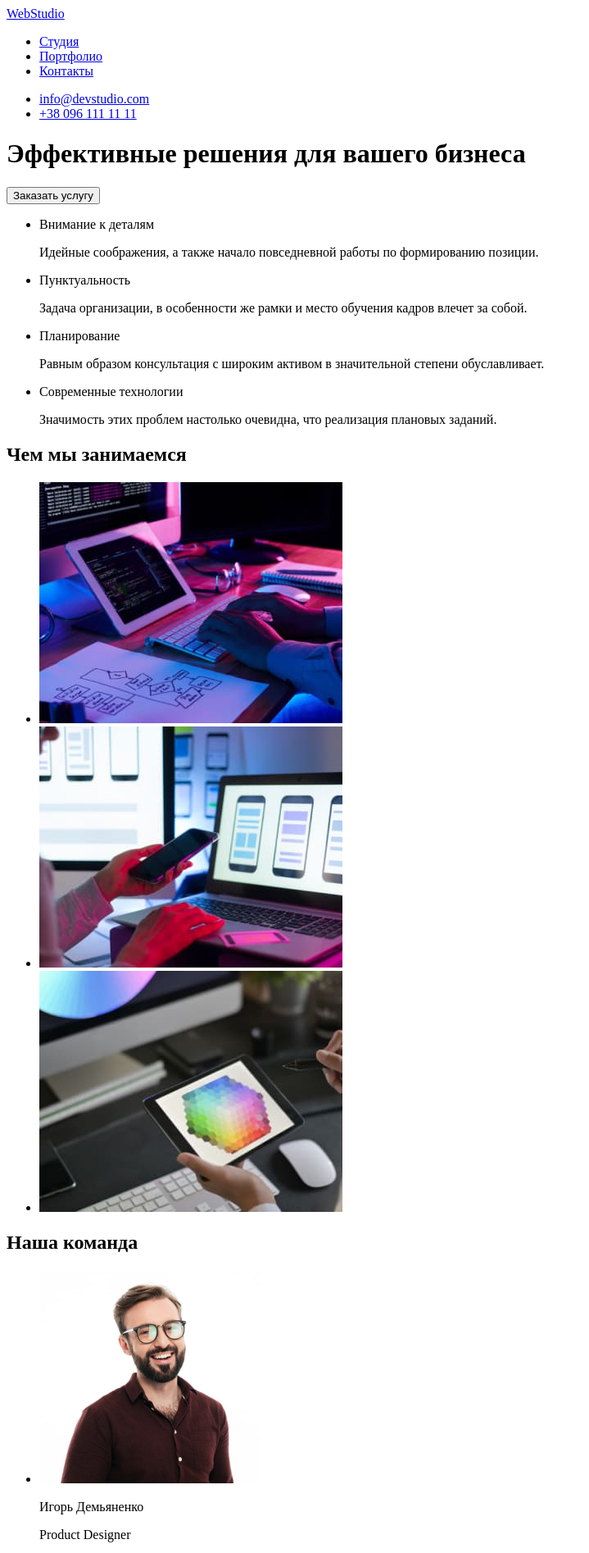
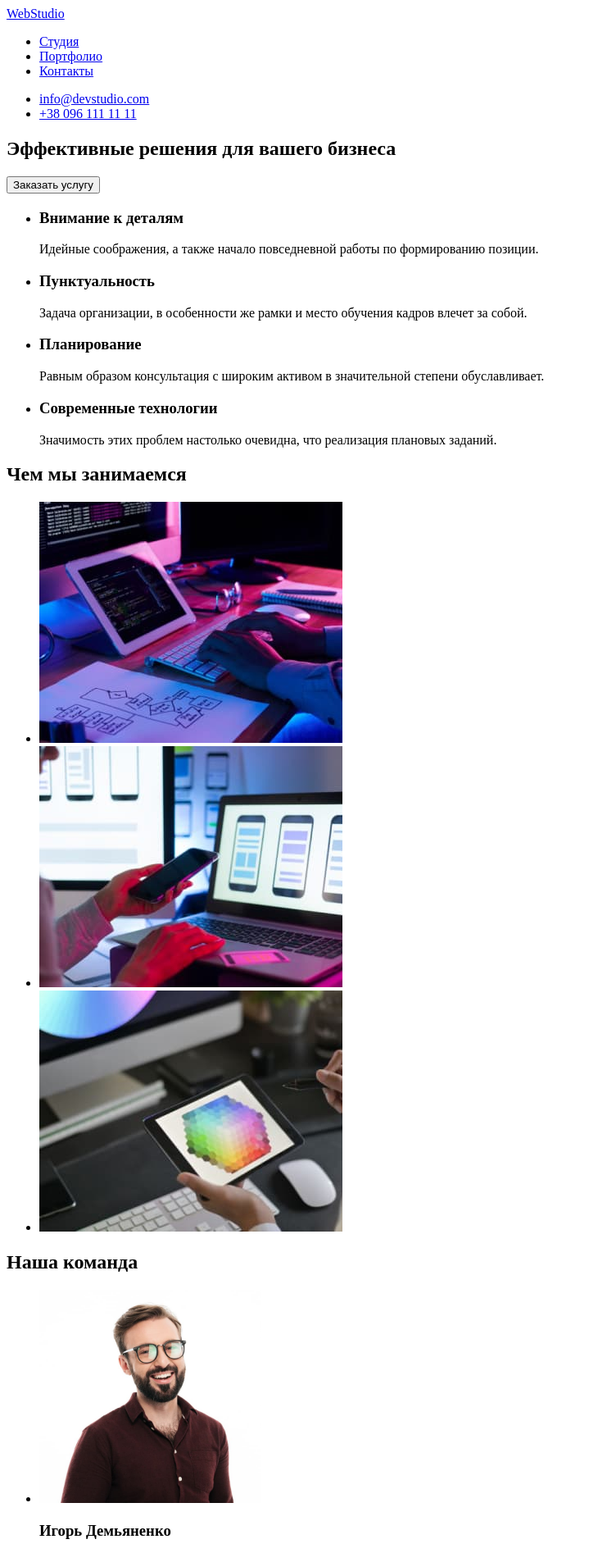
Before and after one commit to ArturKandyba/goit-markup-hw-01, a plain HTML site: page index.html in a window 1280 px wide. Shown: the top 1894 px of the page at 82% size, without its empty margins (0-719 px from the left). Drawn offline with Linux system fonts and the light colour scheme.

Commit message:
Правка ошибок

```diff
--- a/index.html
+++ b/index.html
@@ -10,9 +10,9 @@
   <body>
     <!-- Navigation and contacts section -->
     <header>
-      <a href="/" class="web-studio-design">WebStudio</a>
       <!-- Navigation -->
       <nav>
+        <a href="/" class="web-studio-design">WebStudio</a>
         <ul>
           <li><a href="Студия">Студия</a></li>
           <li><a href="Портфолио">Портфолио</a></li>
@@ -24,36 +24,36 @@
         <li><a href="mailto:info@devstudio.com">info@devstudio.com</a></li>
         <li><a href="tel:+380961111111">+38 096 111 11 11</a></li>
       </ul>
-      <!-- Heading -->
-      <div>
-        <h1>Эффективные решения для вашего бизнеса</h1>
-        <button type="button">Заказать услугу</button>
-      </div>
     </header>
     <!-- Main section -->
     <main>
+      <!-- Heading -->
+      <section>
+        <h1>Эффективные решения для вашего бизнеса</h1>
+        <button type="button">Заказать услугу</button>
+      </section>
       <!-- Features -->
       <ul class="features">
         <li>
-          <p class="features-heading">Внимание к деталям</p>
+          <h3 class="features-heading">Внимание к деталям</h3>
           <p class="features-description">
             Идейные соображения, а также начало повседневной работы по формированию позиции.
           </p>
         </li>
         <li>
-          <p class="features-heading">Пунктуальность</p>
+          <h3 class="features-heading">Пунктуальность</h3>
           <p class="features-description">
             Задача организации, в особенности же рамки и место обучения кадров влечет за собой.
           </p>
         </li>
         <li>
-          <p class="features-heading">Планирование</p>
+          <h3 class="features-heading">Планирование</h3>
           <p class="features-description">
             Равным образом консультация с широким активом в значительной степени обуславливает.
           </p>
         </li>
         <li>
-          <p class="features-heading">Современные технологии</p>
+          <h3 class="features-heading">Современные технологии</h3>
           <p class="features-description">
             Значимость этих проблем настолько очевидна, что реализация плановых заданий.
           </p>
@@ -73,22 +73,22 @@
       <ul>
         <li>
           <img src="./images/igor-demyanenko.jpg" alt="Игорь Демьяненко" width="270" />
-          <p class="staff-name">Игорь Демьяненко</p>
+          <h3 class="staff-name">Игорь Демьяненко</h3>
           <p class="staff-profession">Product Designer</p>
         </li>
         <li>
           <img src="./images/olga-repina.jpg" alt="Ольга Репина" width="270" />
-          <p class="staff-name">Ольга Репина</p>
+          <h3 class="staff-name">Ольга Репина</h3>
           <p class="staff-profession">Frontend Developer</p>
         </li>
         <li>
           <img src="./images/nikolay-tarasov.jpg" alt="Николай Тарасов" width="270" />
-          <p class="staff-name">Николай Тарасов</p>
+          <h3 class="staff-name">Николай Тарасов</h3>
           <p class="staff-profession">Marketing</p>
         </li>
         <li>
           <img src="./images/mihail-ermakov.jpg" alt="Михаил Ермаков" width="270" />
-          <p class="staff-name">Михаил Ермаков</p>
+          <h3 class="staff-name">Михаил Ермаков</h3>
           <p class="staff-profession">UI Designer</p>
         </li>
       </ul>
```
